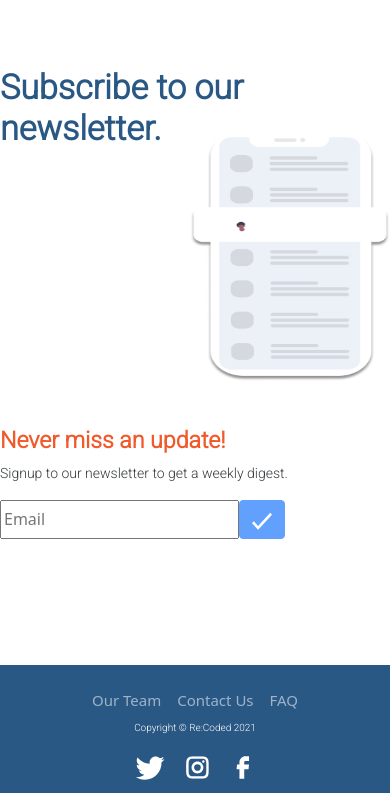
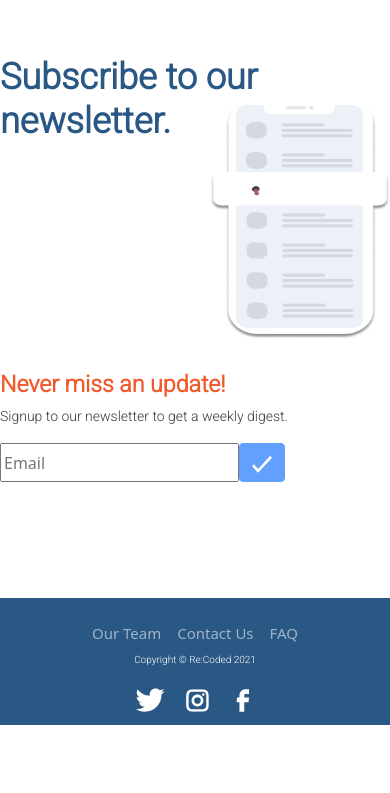
Before and after one commit to ReCoded-Org/capstone-turkey-love-thy-neighbour, a React (Create React App) app: page / in a window 390 px wide. Shown: the part 4039-4832 px from the top of the page. After the commit the page ends 4764 px from the top, so only its background shows below. Built offline with nearby package versions, Linux system fonts and the light colour scheme; no server answers.

Commit message:
Solve responsive issue

```diff
--- a/src/components/Subscription/index.scss
+++ b/src/components/Subscription/index.scss
@@ -6,7 +6,6 @@
     background-image: url("../../images/laptop-background-image.png");
     background-size: cover;
     background-size: contain;
-    height: calc(100vh - 120px) !important;
     background-repeat: no-repeat;
   }
 }
@@ -17,7 +16,7 @@
     background-image: url("../../images/PhoneandNotificationsBG.png");
     background-repeat: no-repeat;
     background-attachment: fixed;
-    background-position: center right;
+    background-position: top 33% right;
     background-size: 35%;
     svg:not(.check-icon) {
       display: none;
@@ -28,8 +27,8 @@
     background-image: url("../../images/PhoneandNotificationsBG.png");
     background-repeat: no-repeat;
     background-attachment: fixed;
-    background-position: top 40% right;
-    background-size: 200px 250px;
+    background-position: top 38% right;
+    background-size: 180px 240px;
     svg:not(.check-icon) {
       display: none;
     }
@@ -37,7 +36,12 @@
 }
 
 .subscription-img-bg {
-  height: calc(100vh - 120px);
+  @media screen and (min-width: 767px) {
+    height: calc(100vh - 120px);
+  }
+  @media screen and (max-width: 767px) {
+    height: calc(100vh - 187.5px);
+  }
 
   .subscription-content-container {
     height: 100%;
@@ -57,19 +61,22 @@
           font-size: 48px;
           margin-bottom: 115px;
         }
-        @media screen and (min-width: 427px) and (max-width: 991px) {
+        @media screen and (min-width: 768px) and (max-width: 991px) {
           font-size: 38px;
           padding-bottom: 220px;
           padding-top: 50px;
         }
-        @media screen and (min-width: 376px) and (max-width: 426px) {
-          font-size: 34px;
-          padding-bottom: 270px;
+        @media screen and (max-width: 767px) {
+          padding-bottom: 220px;
         }
-        @media screen and (max-width: 375px) {
-          font-size: 30px;
-          padding-bottom: 270px;
-        }
+        // @media screen and (min-width: 376px) and (max-width: 426px) {
+        //   font-size: 34px;
+        //   padding-bottom: 270px;
+        // }
+        // @media screen and (max-width: 375px) {
+        //   font-size: 30px;
+        //   padding-bottom: 270px;
+        // }
       }
 
       h3 {
```
